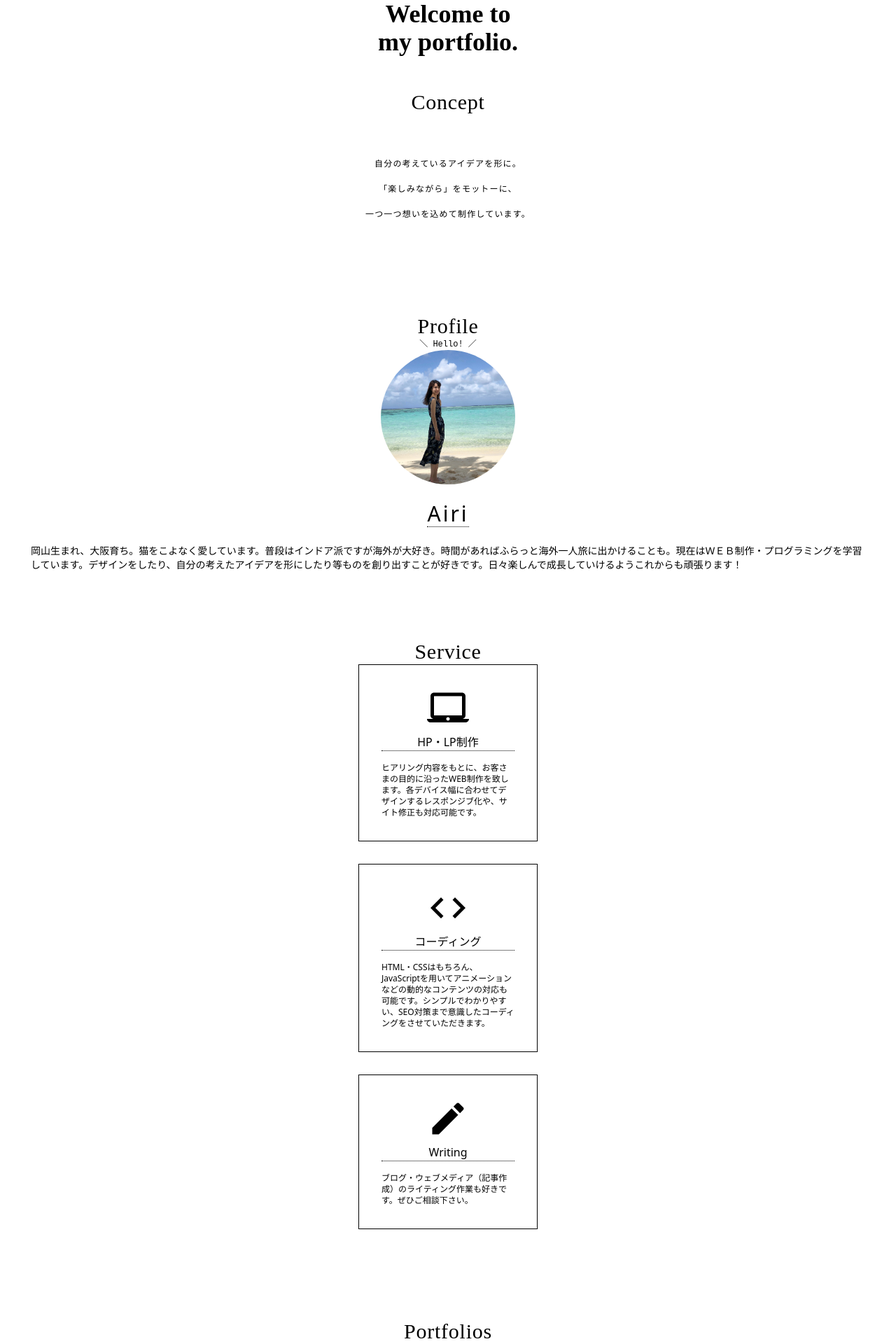
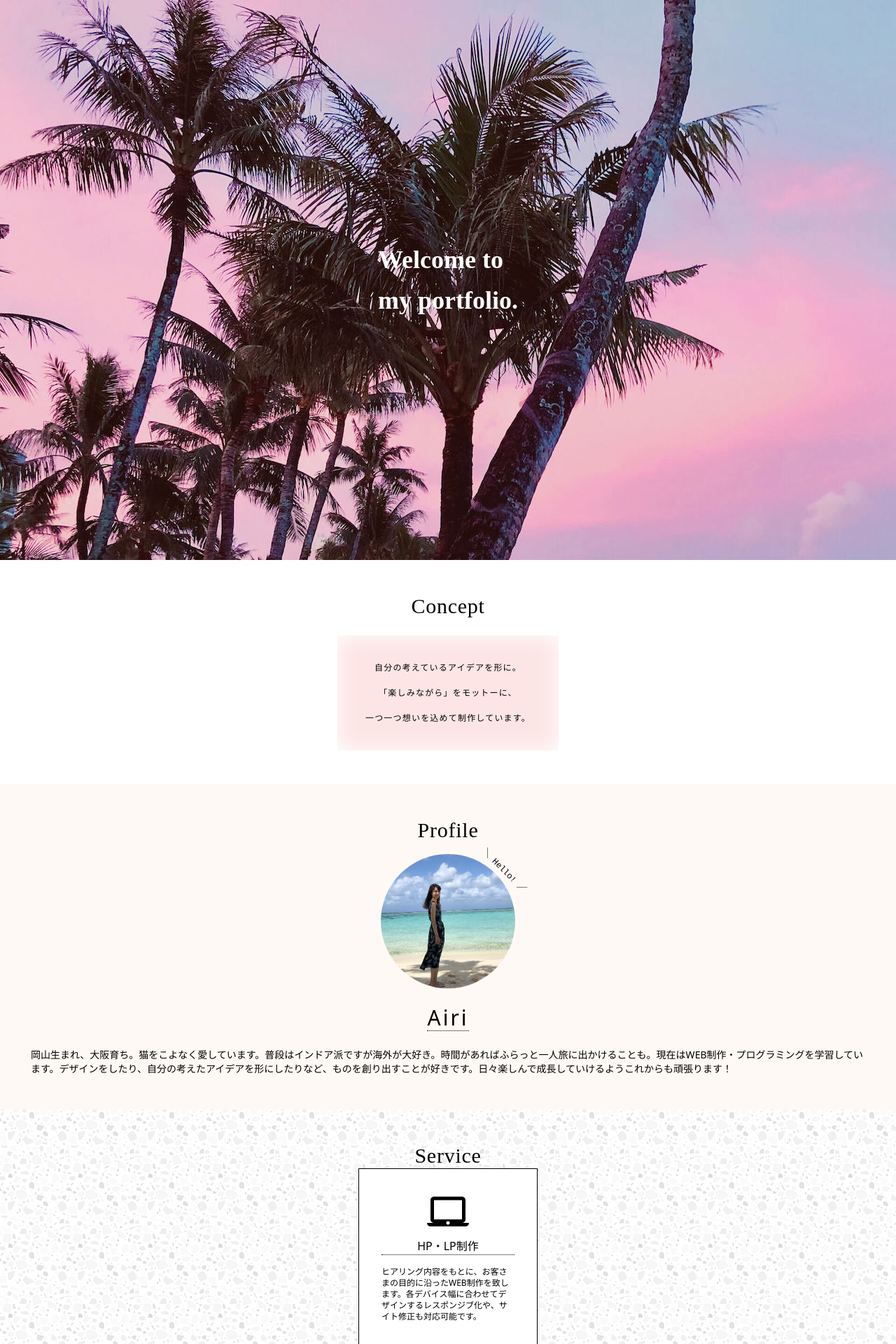
Before and after one commit to airiclover/Tailwind-practice, a Next.js app: page / in a window 1280 px wide. Shown: the top 1920 px of the page at 70% size. Built offline with nearby package versions, Linux system fonts and the light colour scheme.

Commit message:
💄 Update the UI files.

```diff
--- a/src/components/Concept.js
+++ b/src/components/Concept.js
@@ -2,7 +2,7 @@ export function Concept() {
   return (
     <div className="py-12 px-2 text-center">
       <h1 className="font-Unna text-3xl tracking-wide  ">Concept</h1>
-      <div className="mt-6 bg-light-pink text-xs text-center rounded py-7 px-10 inline-block tracking-widest leading-9 shadow-inner">
+      <div className="mt-6 bg-pink-light text-xs text-center rounded py-7 px-10 inline-block tracking-widest leading-9 shadow-inner">
         自分の考えているアイデアを形に。
         <br />
         「楽しみながら」をモットーに、
--- a/src/components/Contact.js
+++ b/src/components/Contact.js
@@ -1,7 +1,7 @@
 export function Contact() {
   return (
-    <div className="py-12 px-2 text-center bg-dark-pink">
-      <h1 className="font-Unna text-3xl tracking-wide">Contact</h1>
+    <div className="py-12 px-2 text-center bg-pink-dark ">
+      <h1 className="font-Unna text-3xl tracking-wide ">Contact</h1>
     </div>
   );
 }
--- a/src/components/Portfolios.js
+++ b/src/components/Portfolios.js
@@ -1,6 +1,6 @@
 export function Portfolios() {
   return (
-    <div className="py-12 px-2 text-center bg-light-yellow">
+    <div className="py-12 px-2 text-center bg-amber-light">
       <h1 className="font-Unna text-3xl tracking-wide">Portfolios</h1>
     </div>
   );
--- a/src/components/Profile.js
+++ b/src/components/Profile.js
@@ -1,8 +1,10 @@
 export function Profile() {
   return (
-    <div className="py-12 px-2 text-center bg-light-yellow">
+    <div className="py-12 px-2 text-center bg-amber-light">
       <h1 className="font-Unna text-3xl tracking-wide">Profile</h1>
-      <p className="font-CourierNew text-xs">＼ Hello! ／</p>
+      <p className="font-CourierNew text-xs mt-8 ml-40 -mb-8 transform rotate-45">
+        ＼ Hello! ／
+      </p>
       <img
         src="IMG_6794.JPG"
         className="rounded-full h-48 w-48 mx-auto object-cover"
@@ -11,7 +13,7 @@ export function Profile() {
         Airi
       </div>
       <p className="pt-6 px-9 text-sm text-left">
-        岡山生まれ、大阪育ち。猫をこよなく愛しています。普段はインドア派ですが海外が大好き。時間があればふらっと海外一人旅に出かけることも。現在はＷＥＢ制作・プログラミングを学習しています。デザインをしたり、自分の考えたアイデアを形にしたり等ものを創り出すことが好きです。日々楽しんで成長していけるようこれからも頑張ります！
+        岡山生まれ、大阪育ち。猫をこよなく愛しています。普段はインドア派ですが海外が大好き。時間があればふらっと一人旅に出かけることも。現在はWEB制作・プログラミングを学習しています。デザインをしたり、自分の考えたアイデアを形にしたりなど、ものを創り出すことが好きです。日々楽しんで成長していけるようこれからも頑張ります！
       </p>
     </div>
   );
--- a/src/components/Service.js
+++ b/src/components/Service.js
@@ -23,13 +23,13 @@ const SERVICES = [
 
 export function Service() {
   return (
-    <div className="py-12 px-2 text-center">
+    <div className="bg-stoneImg py-12 px-2 text-center">
       <h1 className="font-Unna text-3xl tracking-wide">Service</h1>
       <div>
         {SERVICES.map((service) => (
           <div
             key={service.name}
-            className="border-solid border w-64 mx-auto mb-8 p-8"
+            className="border-solid border w-64  mx-auto mb-8 p-8 bg-white"
           >
             <Image
               src={service.src}
--- a/src/components/Top.js
+++ b/src/components/Top.js
@@ -1,7 +1,8 @@
 export function Top() {
   return (
-    <div>
-      <div className="font-Unna font-semibold text-center text-4xl">
+    <div className="bg-topImg h-screen bg-cover flex">
+      {/* <div> */}
+      <div className="text-white font-Unna font-semibold text-4xl leading-relaxed self-center mx-auto">
         Welcome to
         <br />
         my portfolio.
```
